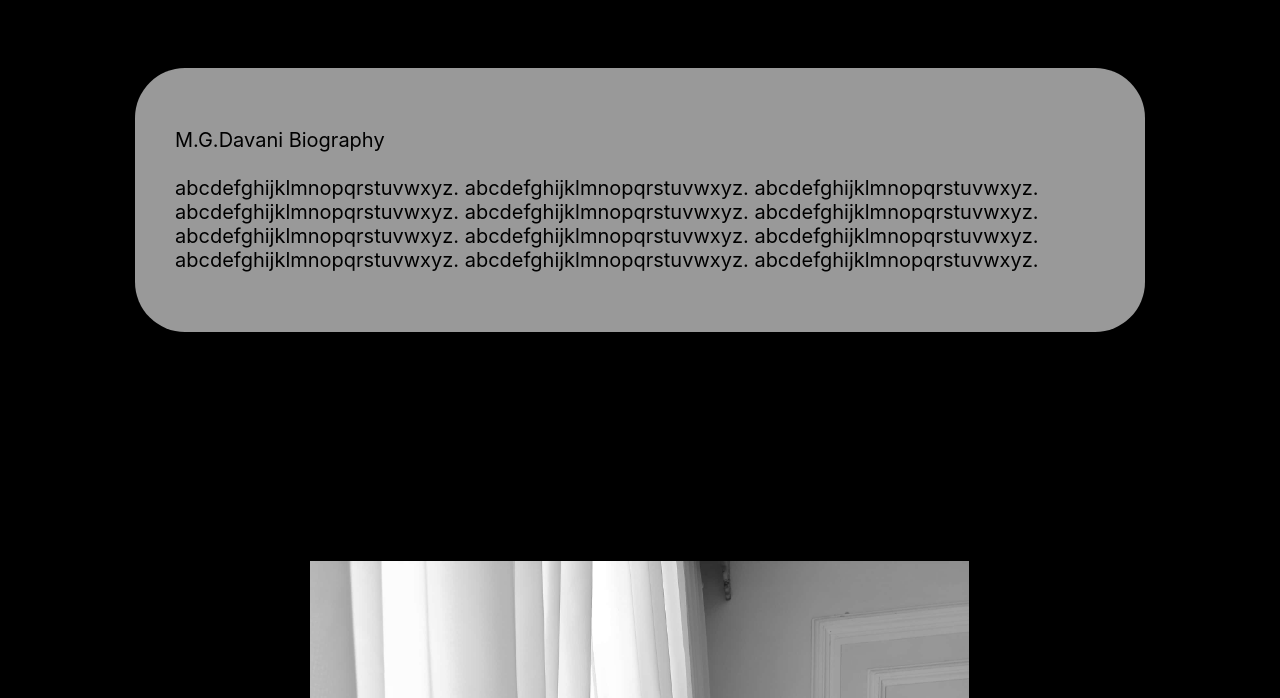
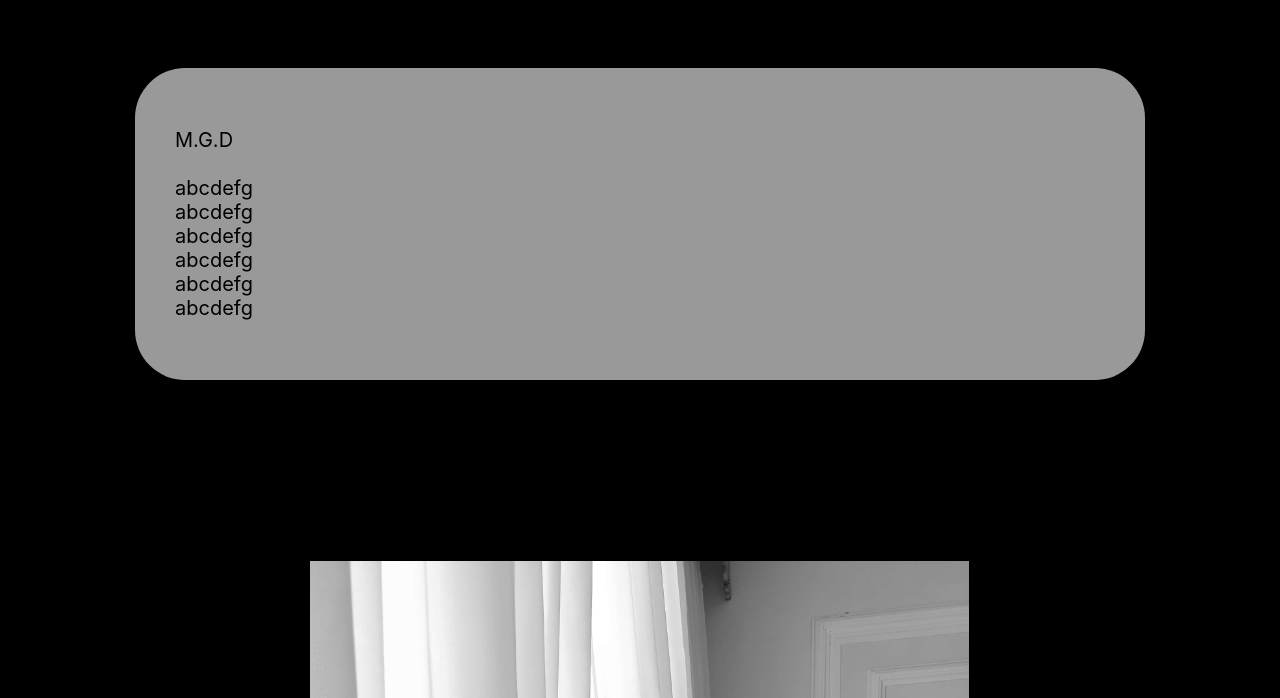
Before and after one commit to Rahim-Dashti/MGDavani, a plain HTML site: page pages/about.html in a window 1280 px wide. Shown: the part 102-800 px from the top of the page. Drawn offline with Linux system fonts and the light colour scheme.

Commit message:
updated design texts

```diff
--- a/pages/about.html
+++ b/pages/about.html
@@ -23,19 +23,14 @@
     <div class="main ">
         <div class="content-section">
             <div class="content">
-                <p>M.G.Davani Biography<br> <br>
-                    abcdefghijklmnopqrstuvwxyz.
-                    abcdefghijklmnopqrstuvwxyz.
-                    abcdefghijklmnopqrstuvwxyz.
-                    abcdefghijklmnopqrstuvwxyz.
-                    abcdefghijklmnopqrstuvwxyz.
-                    abcdefghijklmnopqrstuvwxyz.
-                    abcdefghijklmnopqrstuvwxyz.
-                    abcdefghijklmnopqrstuvwxyz.
-                    abcdefghijklmnopqrstuvwxyz.
-                    abcdefghijklmnopqrstuvwxyz.
-                    abcdefghijklmnopqrstuvwxyz.
-                    abcdefghijklmnopqrstuvwxyz.
+                <p>
+                    M.G.D <br><br>
+                    abcdefg <br>
+                    abcdefg <br>
+                    abcdefg <br>
+                    abcdefg <br>
+                    abcdefg <br>
+                    abcdefg <br>
                 </p>
             </div>
     </div>
```
Also changed, not shown: pages/books.html (+8 -13 lines), pages/poetry.html (+8 -13 lines), pages/voice.html (+8 -13 lines).
